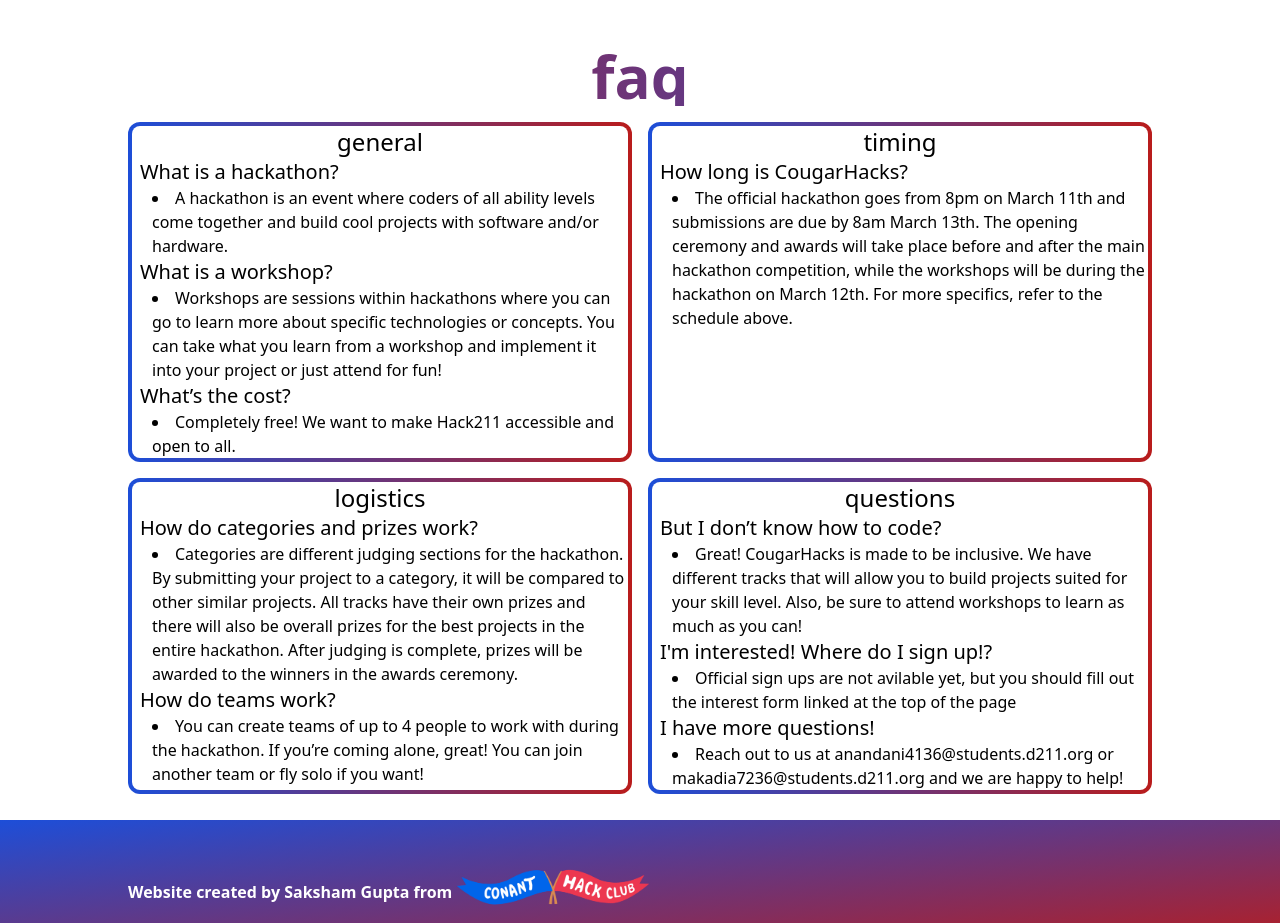
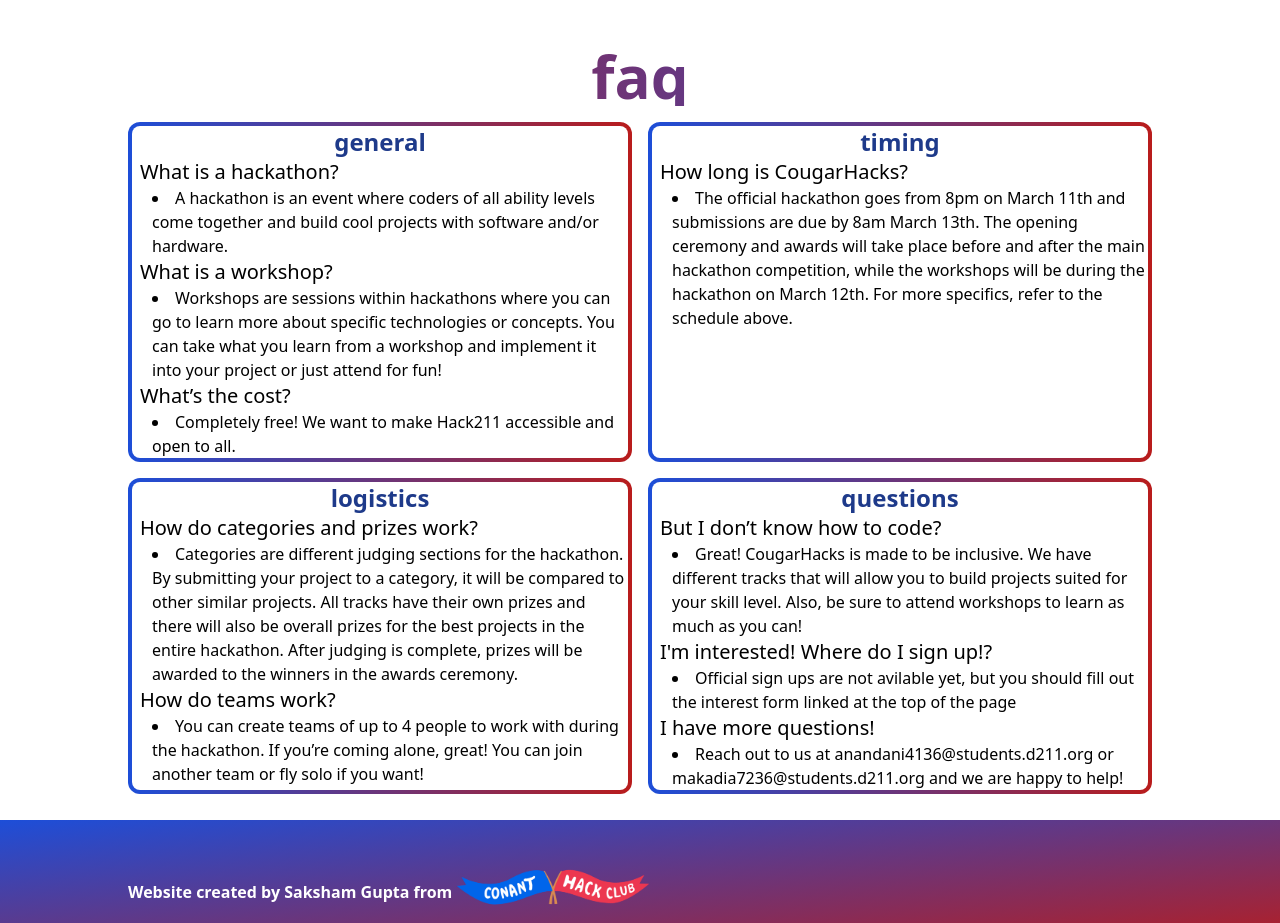
Before and after one commit to Socksham/hack211, a React (Create React App) app: page / in a window 1280 px wide. Shown: the part 3180-4103 px from the top of the page. Built offline with nearby package versions, Linux system fonts and the light colour scheme.

Commit message:
Minor Updates

```diff
--- a/src/components/FAQCard.js
+++ b/src/components/FAQCard.js
@@ -5,7 +5,7 @@ const FAQCard = ({title, items}) => {
     return (
         <div className="rounded-xl bg-gradient-to-l from-red-700 to-blue-700 p-1 h-94">
             <div className="justify-center h-full bg-white text-white rounded-lg">
-                <p className='grid place-items-center text-black text-2xl overflow-x:scroll'>{title}</p>
+                <p className='grid place-items-center text-blue-900 text-2xl font-bold overflow-x:scroll'>{title}</p>
                 {items.map((animal, index) => (
                     <div>
                         <p className='text-black text-bold text-xl ml-2' key={index}>{animal.question}</p>
```
